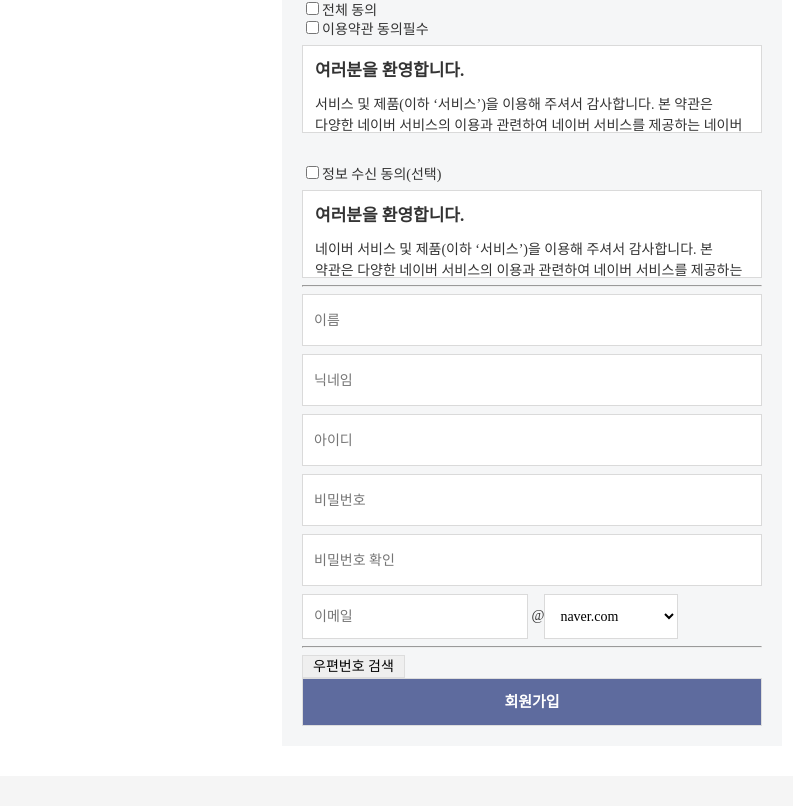
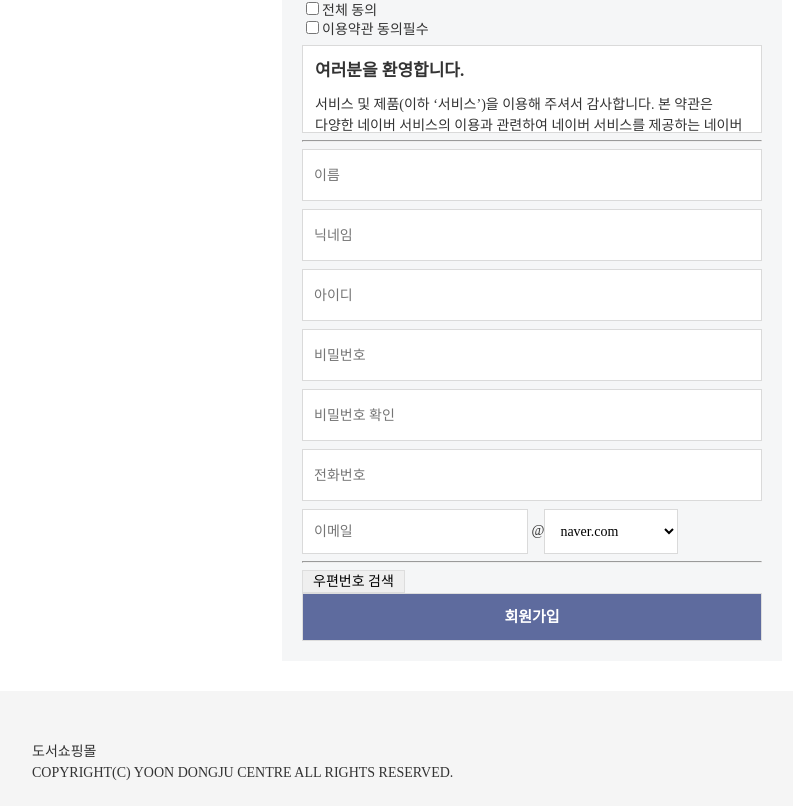
Before and after one commit to happydj25/library-client, a React (Create React App) app: page /join in a window 1280 px wide. Shown: the part 291-1097 px from the top of the page, without its empty margins (108-901 px from the left). Built offline with nearby package versions, Linux system fonts and the light colour scheme.

Commit message:
회원가입 중간푸쉬

```diff
--- /dev/null
+++ b/public/userList.json
@@ -0,0 +1,22 @@
+[
+        {
+        "id":1,
+        "name":"윤태호",
+        "nickname" : "윤태호닉네임",
+        "user_id":"user1",
+        "user_pw":"user1",
+        "email":"yth@naver.com",
+        "address" : "서울특별시 서대문구 홍은동 288-8",
+        "detail_address" : "102호"
+        },
+        {
+            "id":2,
+            "name":"윤지호",
+            "nickname" : "윤지호닉네임",
+            "user_id":"user2",
+            "user_pw":"user2",
+            "email":"yt2h@naver.com",
+            "address" : "서울특별시 서대문구 홍은동 288-8",
+            "detail_address" : "102호"
+        }
+    ]
--- a/src/components/order/Order-Item.tsx
+++ b/src/components/order/Order-Item.tsx
@@ -3,7 +3,6 @@ import {Link} from 'react-router-dom';
 
 
 function OrderItem (props:any) {
-    console.log('야미');
     console.log(props);
 
     let bookData:any = props.asd.state.bookData;
@@ -20,11 +19,6 @@ function OrderItem (props:any) {
     const bookListPrice:any = bookData.saleInfo.listPrice.amount;
     // 할인가격
     const bookRetailPrice:any = bookData.saleInfo.retailPrice.amount;
-
-
-    // function bfbn() {
-    //     console.log(#bookNum)
-    // }
 
     return (
         <div className="order_item">
--- a/src/pages/loginpage/Join.tsx
+++ b/src/pages/loginpage/Join.tsx
@@ -5,27 +5,26 @@ import DaumPostcode from 'react-daum-postcode';
 
 import PopupDom from './PopupDom';
 import PopupPostCode from './PopupPostCode';
-
-// import MaskedInput from 'react-text-mask';
+import axios from 'axios';
+import userList from "../../userList.json";
 
 
-// function TextMaskCustom(props: { [x: string]: any; inputRef: any; }) {
-//     const { inputRef, ...other } = props;
+const Join = ({ history }) => {
 
-//     return (
-//       <MaskedInput
-//         {...other}
-//         ref={(ref: { inputElement: any; }) => {
-//           inputRef(ref ? ref.inputElement : null);
-//         }}
-//         mask={[/\d/, /\d/, /\d/, '-', /\d/, /\d/, /\d/,/\d/, '-', /\d/, /\d/, /\d/, /\d/]}
-//         placeholderChar={'\u2000'}
-//         showMask
-//       />
-//     );
-//   }
 
-const Join = ({ history }) => {
+
+
+    const [name, setName] = useState<any>('');
+    const [nickName, setNickName] = useState<any>('');
+    const [userId, setUserId] = useState<any>('');
+    const [userPw, setUserPw] = useState<any>('');
+    const [userPhone, setUserPhone] = useState<any>('');
+    // const [email, setEmail] = useState<any>('');
+    // const [address, setAddress] = useState<any>('');
+    // const [detailAddress, setDetailAddress] = useState<any>('');
+
+
+
     let [inputValue, setInputValue] = useState<any>('');
 
     useEffect(() => {
@@ -36,13 +35,6 @@ const Join = ({ history }) => {
           setInputValue(inputValue.replace(/-/g, '').replace(/(\d{3})(\d{4})(\d{4})/, '$1-$2-$3'));
         }
       }, [inputValue]);
-
-
-    // const regex = /^[0-9\b -]{0,13}$/;
-    // if (regex.test(e.target.value)) {
-    //   setInputValue(e.target.value);
-    // }
-
 
     const handlePress = (e) => {
         const regex = /^[0-9\b -]{0,13}$/;
@@ -77,10 +69,50 @@ const Join = ({ history }) => {
         console.log('이메일 유효성 검사 :: ', regExp.test(e.target.value))
     }
 
+    // useEffect = () => {
+    //     useEffect(() => {
+    //         axios.get(./)
+    //     })
+    // }
 
-    function joinUser() {
 
-        history.push('/login');
+
+//     // Fetch Function
+//   fetch("./userList.json").then(
+//     function(res){
+//     return res.json()
+//   }).then(function(data){
+//   // store Data in State Data Variable
+//     setData(data);
+//   }).catch(
+//     function(err){
+//       console.log(err, ' error')
+//     }
+//   )
+
+    const onjoinUser = (event: { preventDefault: () => void; }) => {
+
+        event.preventDefault();
+        const newUser:any = {
+            // id: count,
+            name : name,
+            nickname: nickName,
+            userId : userId,
+            userPw : userPw,
+            userPhone : userPhone
+        };
+
+        const customer = require('./userList.json');
+        customer.push(newUser)
+        console.log(customer);
+
+        // const newUserList = userList.push.new d(newUser);
+        // fetch('data/mato.json')
+
+        console.log(newUser);
+
+
+        // history.push('/login');
 
     }
 
@@ -131,7 +163,7 @@ const Join = ({ history }) => {
         <article className="join">
             <p>회원가입</p>
 
-            <form onSubmit={joinUser}>
+            <form onSubmit={onjoinUser}>
 
 
                 <ul className="terms_bx_list">
@@ -185,84 +217,59 @@ const Join = ({ history }) => {
                             </div>
                         </div>
                     </li>
-                    <li className="terms_bx">
-                        <span className="input_chk">
-                            <input type="checkbox" id="termsEmail" name="termsEmail" value="Y" className="chk" />
-                            <label htmlFor="termsEmail">정보 수신 동의<span className="terms_choice terms_no">(선택)</span></label>
-                        </span>
-                        <div className="terms_box" id="divService">
-                            <div className="article">
-                                <h3 className="article__title">여러분을 환영합니다.</h3>
-                                <p className="article__text">
-                                    네이버 서비스 및 제품(이하 ‘서비스’)을 이용해 주셔서 감사합니다.
-                                    본 약관은 다양한 네이버 서비스의 이용과 관련하여 네이버 서비스를 제공하는 네이버 주식회사(이하 ‘네이버’)와
-                                    이를 이용하는 네이버 서비스 회원(이하 ‘회원’) 또는 비회원과의 관계를 설명하며,
-                                    아울러 여러분의 네이버 서비스 이용에 도움이 될 수 있는 유익한 정보를 포함하고 있습니다.
-                                </p>
-                                <p className="article__text">
-                                    네이버 서비스를 이용하시거나 네이버 서비스 회원으로 가입하실 경우 여러분은 본 약관 및 관련 운영 정책을 확인하거나 동의하게 되므로,
-                                    잠시 시간을 내시어 주의 깊게 살펴봐 주시기 바랍니다.
-                                </p>
-                            </div>
-                            <div className="article">
-                                <h3 className="article__title">다양한 네이버 서비스를 즐겨보세요.</h3>
-                                <p className="article__text">
-                                    네이버는 <a href="https://www.naver.com/" target="_blank">www.naver.com</a>을 비롯한 네이버
-                                    도메인의 웹사이트 및 응용프로그램(어플리케이션, 앱)을 통해 정보 검색,
-                                    다른 이용자와의 커뮤니케이션, 콘텐츠 제공, 상품 쇼핑 등 여러분의 생활에 편리함을 더할 수 있는 다양한 서비스를 제공하고 있습니다.<br />
-                                    여러분은 PC, 휴대폰 등 인터넷 이용이 가능한 각종 단말기를 통해 각양각색의 네이버 서비스를 자유롭게 이용하실 수 있으며,
-                                    개별 서비스들의 구체적인 내용은 각 서비스 상의 안내, 공지사항, <a href="https://help.naver.com/support/home.nhn"
-                                        target="_blank">네이버 웹고객센터(이하
-                                        ‘고객센터’)</a> 도움말 등에서 쉽게 확인하실 수 있습니다.
-                                </p>
-                                <p className="article__text">
-                                    네이버는 기본적으로 여러분 모두에게 동일한 내용의 서비스를 제공합니다.
-                                    다만, '청소년보호법' 등 관련 법령이나 기타 개별 서비스 제공에서의 특별한 필요에 의해서 연령 또는 일정한 등급을 기준으로 이용자를 구분하여 제공하는
-                                    서비스의 내용, 이용 시간, 이용 횟수 등을 다르게 하는 등 일부 이용을 제한하는 경우가 있습니다.
-                                    자세한 내용은 역시 각 서비스 상의 안내, 공지사항, 고객센터 도움말 등에서 확인하실 수 있습니다.
-                                </p>
-                                <p className="article__text">
-                                    네이버 서비스에는 기본적으로 본 약관이 적용됩니다만 네이버가 다양한 서비스를 제공하는 과정에서 부득이 본 약관 외 별도의 약관, 운영정책 등을 적용하는
-                                    경우(예, 네이버페이, V LIVE 등)가 있습니다.
-                                    그리고 네이버 계열사가 제공하는 특정 서비스의 경우에도(예, LINE, SNOW등) 해당 운영 회사가 정한 고유의 약관, 운영정책 등이 적용될 수
-                                    있습니다.
-                                    이러한 내용은 각각의 해당 서비스 초기 화면에서 확인해 주시기 바랍니다.
-                                </p>
-                            </div>
-                        </div>
-                    </li>
                 </ul>
 
                 <hr />
                 <div className="input_row">
-                    <input className="int" type="text" placeholder="이름" />
+                    <input
+                    className="int"
+                    type="text"
+                    value={name}
+                    onChange={(e) => setName(e.target.value)}
+                    placeholder="이름" />
                 </div>
                 <div className="input_row">
-                    <input className="int" type="text" placeholder="닉네임" />
+                    <input
+                    className="int"
+                    type="text"
+                    value={nickName}
+                    onChange={(e) => setNickName(e.target.value)}
+                    placeholder="닉네임" />
                 </div>
                 <div className="input_row">
-                    <input className="int" type="text" placeholder="아이디" />
+                    <input
+                    className="int"
+                    type="text"
+                    value={userId}
+                    onChange={(e) => setUserId(e.target.value)}
+                    placeholder="아이디" />
                 </div>
                 <div className="input_row">
-                    <input className="int" type="password" placeholder="비밀번호" onBlur={checkPassword}/>
+                    <input
+                    className="int"
+                    type="password"
+                    value={userPw}
+                    onChange={(e) => setUserPw(e.target.value)}
+                    placeholder="비밀번호" onBlur={checkPassword}/>
                 </div>
                 <div className="input_row">
-                    <input className="int" type="password" placeholder="비밀번호 확인" />
+                    <input
+                    className="int"
+                    type="password"
+                    placeholder="비밀번호 확인" />
                 </div>
-                {/* <div className="input_row">
-                    <input className="int" type="text" maxLength="13" placeholder="전화번호" onBlur={checkPhonenumber} onChange={handlePress} value={inputValue}/>
-                </div> */}
-{/*
-                <FormControl>
-                    <InputLabel htmlFor="formatted-text-mask-input">react-text-mask</InputLabel>
-                    <Input
-                    value={values.textmask}
-                    onChange={handleChange}
-                    name="textmask"
-                    id="formatted-text-mask-input"
-                    inputComponent={TextMaskCustom}
-                    />
-                </FormControl> */}
+                <div className="input_row">
+                    <input
+                    className="int"
+                    type="text"
+                    value={userPhone}
+                    onChange={(e) => setUserPhone(e.target.value)}
+                    maxLength="13"
+                    placeholder="전화번호"
+                    onBlur={checkPhonenumber}
+                    onChange={handlePress}
+                    value={inputValue}/>
+                </div>
 
 
                 <div className="email">
@@ -284,7 +291,7 @@ const Join = ({ history }) => {
                             <PopupPostCode onClose={closePostCode} />
                         </PopupDom>
                     )}
-                    <button className="join_btn" type="submit" onClick={joinUser}>회원가입</button>
+                    <button className="join_btn" type="submit">회원가입</button>
                 </div>
 
 
--- /dev/null
+++ b/src/pages/loginpage/userList.json
@@ -0,0 +1,22 @@
+[
+        {
+        "id":1,
+        "name":"윤태호",
+        "nickname" : "윤태호닉네임",
+        "user_id":"user1",
+        "user_pw":"user1",
+        "email":"yth@naver.com",
+        "address" : "서울특별시 서대문구 홍은동 288-8",
+        "detail_address" : "102호"
+        },
+        {
+            "id":2,
+            "name":"윤지호",
+            "nickname" : "윤지호닉네임",
+            "user_id":"user2",
+            "user_pw":"user2",
+            "email":"yt2h@naver.com",
+            "address" : "서울특별시 서대문구 홍은동 288-8",
+            "detail_address" : "102호"
+        }
+    ]
--- /dev/null
+++ b/src/userList.json
@@ -0,0 +1,22 @@
+[
+        {
+        "id":1,
+        "name":"윤태호",
+        "nickname" : "윤태호닉네임",
+        "user_id":"user1",
+        "user_pw":"user1",
+        "email":"yth@naver.com",
+        "address" : "서울특별시 서대문구 홍은동 288-8",
+        "detail_address" : "102호"
+        },
+        {
+            "id":2,
+            "name":"윤지호",
+            "nickname" : "윤지호닉네임",
+            "user_id":"user2",
+            "user_pw":"user2",
+            "email":"yt2h@naver.com",
+            "address" : "서울특별시 서대문구 홍은동 288-8",
+            "detail_address" : "102호"
+        }
+    ]
```
Also changed, not shown: public/dummy/user_list.js (added, +22 -0 lines), 1 other file (tests, documents, lock files or other folders).
